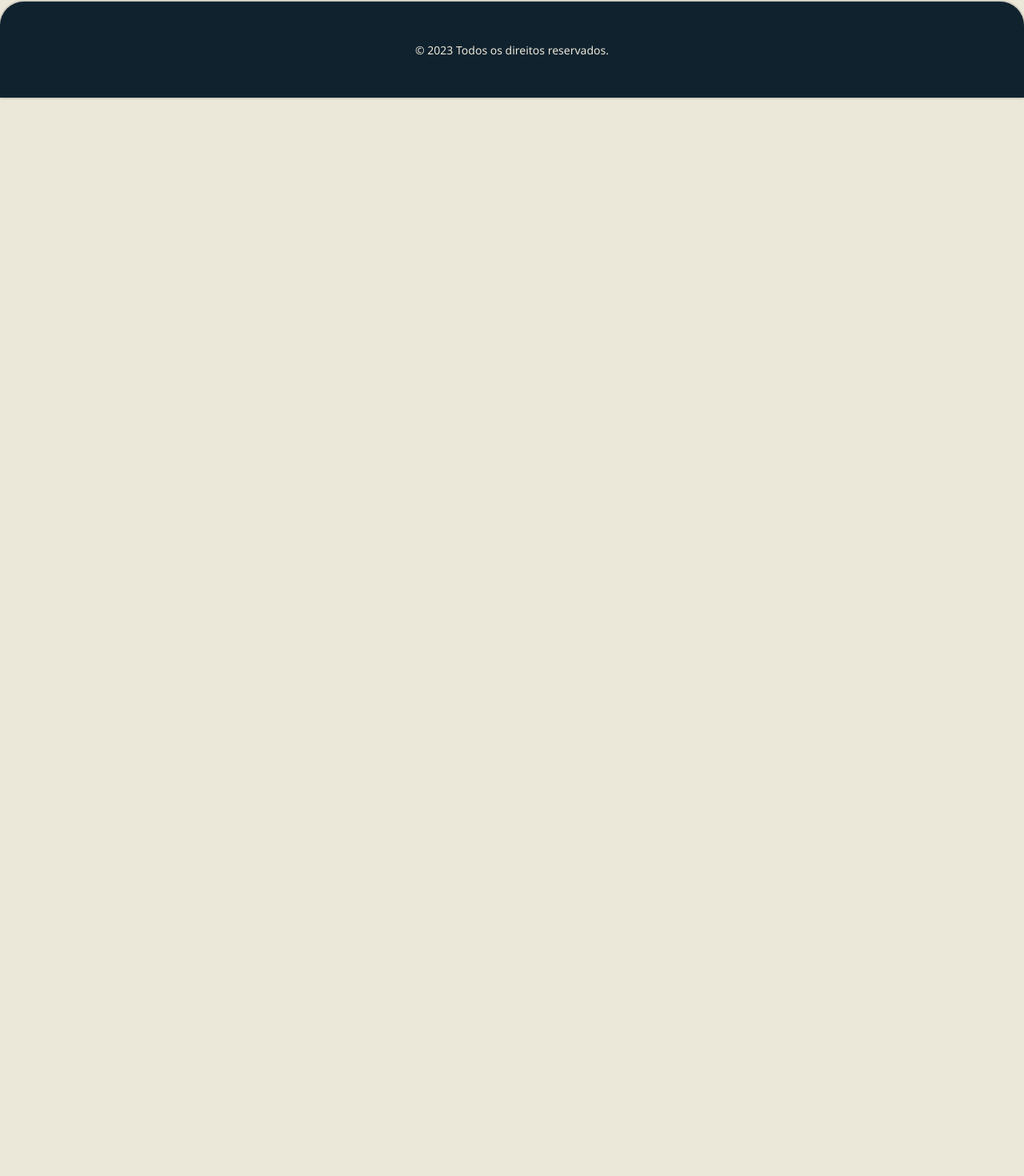
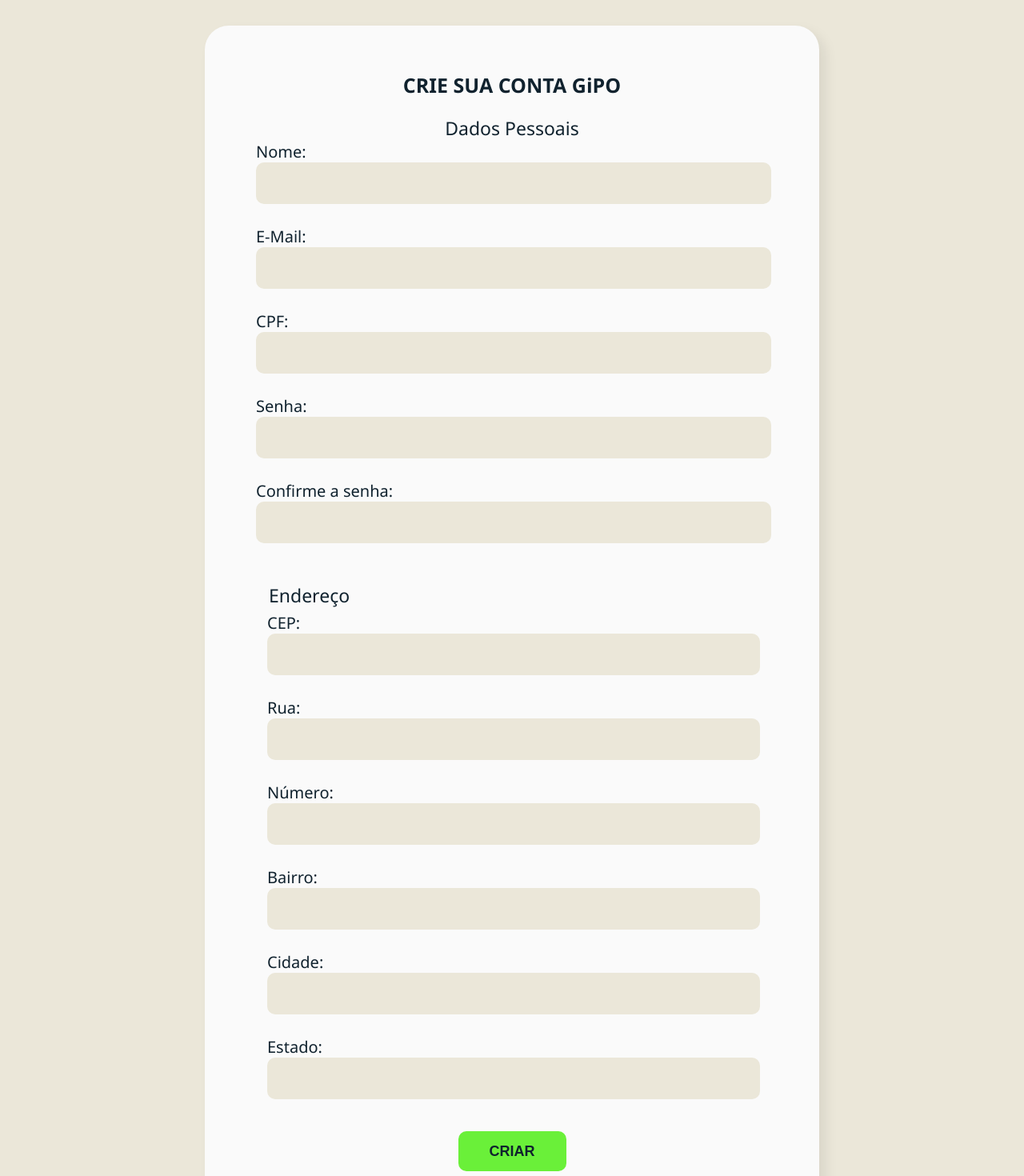
Before and after one commit to LuizHrq/GiPO, a React (Create React App) app: page /criarconta in a window 1280 px wide. Shown: the part 168-1638 px from the top of the page at 80% size. Before the commit the page ends 800 px from the top, so only its background shows below. Built offline with nearby package versions, Linux system fonts and the light colour scheme.

Commit message:
atualizacao projeto

```diff
--- a/package.json
+++ b/package.json
@@ -3,6 +3,7 @@
   "version": "0.1.0",
   "private": true,
   "dependencies": {
+    "@hookform/resolvers": "^3.0.0",
     "@testing-library/jest-dom": "^5.16.5",
     "@testing-library/react": "^13.4.0",
     "@testing-library/user-event": "^13.5.0",
@@ -13,7 +14,8 @@
     "react-hook-form": "^7.43.8",
     "react-router-dom": "^6.9.0",
     "react-scripts": "5.0.1",
-    "web-vitals": "^2.1.4"
+    "web-vitals": "^2.1.4",
+    "yup": "^1.0.2"
   },
   "scripts": {
     "start": "react-scripts start",
--- a/src/App.js
+++ b/src/App.js
@@ -5,7 +5,6 @@
 import Inicial from './Componentes/Inicial/Inicial';
 import Login from './Componentes/Login/Login';
 import Header from './Componentes/Header/Header';
-import Formulario from './Componentes/Formulario/Formulario';
 import Fases from './Componentes/Fases/Fases';
 import Inicialuser from './Componentes/Inicialuser/Inicialuser';
 import Testes from './Componentes/Testes/Testes';
@@ -13,8 +12,10 @@
 import Fase1 from './Componentes/Fase1/Fase1';
 import Footer from './Componentes/Footer/Footer';
 import Quemsomos from './Componentes/Quemsomos/Quemsomos';
+import Time from './Componentes/Time/Time';
+import Criarconta from './Componentes/Criarconta/CriarcontaTela';
+
 import { Helmet } from 'react-helmet';
-import Time from './Componentes/Time/Time';
 
 
 export default function App() {
@@ -39,7 +40,7 @@
 
           {/* COMPONENTES INTEGRADOS */}
           <Route path='/' element={<Inicial/>}/>
-          <Route path='/criarconta' element={<Formulario/>}/>
+          <Route path='/criarconta' element={<Criarconta/>}/>
           <Route path='/login' element={<Login/>}/>
           <Route path='/user' element={<Inicialuser/>}/>
           <Route path='/fase1' element={<Fase1/>}/>
--- a/src/Componentes/CampoTexto/CampoTexto.css
+++ /dev/null
@@ -1,23 +0,0 @@
-
-.campo-texto{
-    margin: 24px 0;
-    color:#013750;
-}
-
-.campo-texto label{
-    display:block;
-    margin-bottom:8px;
-    font-size: 24px;
-    border: none;
-    color:#013750;
-
-}
-
-.campo-texto input{
-    background-color: white;
-    box-shadow: 10ox 10px 30px rgba(0, 0, 0, 0.06);
-    width: 100%;
-    border: none;
-    padding: 24px;
-    box-sizing: border-box;
-}
--- a/src/Componentes/CampoTexto/CampoTexto.js
+++ /dev/null
@@ -1,10 +0,0 @@
-import './CampoTexto.css'
-
-export default function CampoTexto (props){
-    return(
-        <div className="campo-texto">
-            <label>{props.label}</label>
-            <input placeholder={props.placeholder}/>
-        </div>
-    )
-}
--- /dev/null
+++ b/src/Componentes/Criarconta/CriarcontaTela.js
@@ -0,0 +1,15 @@
+import React from 'react';
+import Header2 from "../HeaderCadastro/HeaderCadastro";
+import Footer from '../Footer/Footer';
+import EtiquetasHookForm from './Etiquetas';
+
+export default function Criarconta(){
+
+    return(
+        <>
+            <Header2/>
+            <EtiquetasHookForm/>
+            <Footer/>
+        </>
+    )
+}
--- a/src/Componentes/Formulario/Formulario.css
+++ b/src/Componentes/Criarconta/Etiquetas.css
@@ -1,15 +1,5 @@
-body{
-    width: auto;
-    height: auto;
-    margin:0;
-    padding:0;
-    justify-content: center;
-    align-items: center;
-}
-
-
 h2{
-    color:#013750;
+    color:#10222e;
     font-weight: bold;
     font-size: 25px;
 }
@@ -31,25 +21,54 @@
 }
 
 .formulario label{
-    font-size: 15px;
+    font-size: 20px;
+    color:#10222e;
+    font-weight: 500;
+
 }
 
 .formulario input{
-    background-color: #a8a8a86e;;
-    border-radius: 30px;
-    height: 30px;
+    display: flex;
+    width: 100%;
+    background-color: #EBE7D9;
+    border-radius: 10px;
+    height: 50px;
+    text-decoration: none;
+    border: none;
+    font-size: 18px;
 }
 
 .formulario button{
     background-color: #6af039;
     border: none;
     font-size: 18px;
-    color: #013750;
+    color: #10222e;
     width: 135px;
     height: 50px;
     border-radius: 10px;
     padding: 10px;
     margin-left: auto;
     margin-right: auto;
+    margin-top: 30px;
     font-weight: 600;
 }
+
+legend{
+    display: flex;
+    justify-content: center;
+    font-size: 23px;
+    color:#10222e;
+    font-weight: 500;
+}
+fieldset{
+    display: block;
+    border-style: none;
+    border-color: none;
+    border-image: initial;
+}
+span{
+    display: inline-block;
+    color: red;
+    font-size: 15px;
+    margin-bottom: 15px;
+}
--- /dev/null
+++ b/src/Componentes/Criarconta/Etiquetas.jsx
@@ -0,0 +1,128 @@
+import { useState } from 'react';
+import { useForm } from 'react-hook-form';
+import { yupResolver } from '@hookform/resolvers/yup';
+import * as yup from 'yup';
+import './Etiquetas.css';
+
+const schema = yup.object({
+    nome : yup.string()
+              .required("O nome é obrigatório"),
+    email : yup.string()
+               .email("Digite um email válido!")
+               .required("O e-mail é obrigatório"),
+    cpf : yup.string().min(11,"O CPF deve ter pelo menos 11 dígitos!")
+             .required("O CPF é obrigatório"),
+    cep : yup.string().min(9,"O CEF deve ter pelo menos 9 dígitos!")
+             .required("O CPF é obrigatório"),
+    senha: yup.string().required('A senha é obrigatória')
+             .min(8, 'A senha deve ter pelo menos 8 caracteres'),
+    confirmaSenha: yup.string().oneOf([yup.ref('senha'), null], 'As senhas não coincidem')
+             .required('Confirme sua senha')
+}).required();
+
+export default function EtiquetasHookForm(){
+    const {register, handleSubmit, formState: { errors }, setValue, setFocus} = useForm({ resolver : yupResolver(schema)})
+
+    const [usuario, setUsuario] = useState({'nome':'', 'email':'','cpf':''})
+    const [listaUsuario, setlistaUsuario] = useState([])
+
+    function inserirUsuario(usuario) {
+        setUsuario({
+          email: usuario.email,
+          senha: usuario.senha
+        });
+      }
+
+    function inserirUsuario(cliente){
+        setlistaUsuario([...listaUsuario, {...cliente, senha: cliente.senha}])
+    }
+
+    function buscarCep(e){
+        const cep = e.target.value.replace(/\D/g, '');
+        fetch(`https://viacep.com.br/ws/${cep}/json/`)
+        .then(res => res.json())
+        .then(data =>{
+            setValue('rua', data.logradouro)
+            setValue('bairro',data.bairro)
+            setValue('cidade',data.localidade)
+            setValue('estado',data.uf)
+            setFocus('numero')
+        })
+    }
+    return(
+        <>
+            <div className='formulario'>
+            <form onSubmit={handleSubmit(inserirUsuario)}>
+
+            <h2>CRIE SUA CONTA GiPO</h2>
+
+                <fielset className="dadospessoais">
+                    <legend>Dados Pessoais</legend>
+                    <label>Nome: <br/>
+                        <input type="text" {...register('nome')}/>
+                        <span>{errors.nome?.message}</span>
+                    </label>
+                    <br/>
+                    <label>E-Mail:<br/>
+                        <input type="text" {...register('email')} />
+                        <span>{errors.email?.message}</span>
+                    </label>
+                    <br/>
+                    <label>CPF:<br/>
+                        <input type="text" {...register('cpf')} />
+                        <span>{errors.cpf?.message}</span>
+                    </label>
+                    <br/>
+
+                    <label>Senha:<br/>
+                        <input type="password" {...register("senha")} />
+                        <span>{errors.senha?.message}</span>
+                    </label>
+                    <br/>
+                    <label>Confirme a senha:<br/>
+                        <input type="password" {...register("confirmaSenha")} />
+                        <span>{errors.confirmaSenha?.message}</span>
+                    </label>
+                    <br/>
+
+
+
+
+                    <br/>
+                </fielset>
+
+                <fieldset className='endereco'>
+                    <legend>Endereço</legend>
+                    <label>CEP:<br/>
+                        <input type="text" {...register("cep")} onBlur={buscarCep}/>
+                        <span>{errors.cep?.message}</span>
+                    </label>
+                    <br/>
+                    <label>Rua:<br/>
+                        <input type="text" {...register("rua")}/>
+                    </label>
+                    <br/>
+                    <label>Número:<br/>
+                        <input type="text" {...register("numero")}/>
+                    </label>
+                    <br/>
+                    <label>Bairro:<br/>
+                        <input type="text" {...register("bairro")}/>
+                    </label>
+                    <br/>
+                    <label>Cidade:<br/>
+                        <input type="text" {...register("cidade")}/>
+                    </label>
+                    <br/>
+                    <label>Estado:<br/>
+                        <input type="text" {...register("estado")}/>
+                    </label>
+                </fieldset>
+
+                <button type="submit">CRIAR</button>
+
+            </form>
+            </div>
+        </>
+    )
+}
--- a/src/Componentes/Formulario/Formulario.js
+++ /dev/null
@@ -1,33 +0,0 @@
-import React from 'react';
-import './Formulario.css';
-import CampoTexto from "../CampoTexto/CampoTexto";
-import Header2 from "../HeaderCadastro/HeaderCadastro";
-import Footer from '../Footer/Footer';
-
-export default function Formulario(){
-
-    return(
-        <>
-            <Header2/>
-                {/* <section className="formulario">
-                    <form>
-                        <h2>CRIE SUA CONTA GiPO</h2>
-                        <CampoTexto label="Nome" placeholder="Digite seu nome"/>
-                        <CampoTexto label="Email" placeholder="Digite seu email"/>
-                        <CampoTexto label="Senha" type='password' placeholder="Digite sua senha"/>
-                        <CampoTexto label="Confirmar senha" type='password' placeholder="Confirme sua senha"/>
-                        <CampoTexto label="CEP" type="text" placeholder="Informe seu CEP"/>
-                        <CampoTexto label="Logradouro" type="text" placeholder="Informe seu logradouro"/>
-                        <CampoTexto label="Nº" type="text" placeholder="Informe o número da residência"/>
-                        <CampoTexto label="Bairro" type="text" placeholder="Informe seu bairro"/>
-                        <CampoTexto label="Cidade" type="text" placeholder="Informe sua cidade"/>
-                        <CampoTexto label="UF" type="text" placeholder="Informe seu estado"/>
-                        <input type="checkbox" id="confirm"/>Confirmo que as informações são verdadeiras.
-
-                        <button type="submit">CADASTRAR</button>
-                    </form>
-                </section> */}
-            <Footer/>
-        </>
-    )
-}
--- a/src/Componentes/Login/Login.js
+++ b/src/Componentes/Login/Login.js
@@ -1,10 +1,29 @@
-import React from 'react';
+import React, { useState } from 'react';
+import { useHistory } from "react-router-dom";
 import './Login.css';
 import HeaderLogin from '../HeaderLogin/HeaderLogin';
-import CampoTexto from '../CampoTexto/CampoTexto';
 import Footer from '../Footer/Footer';
 
+
 export default function Login (){
+
+    const [email, setEmail] = useState("");
+    const [login, setLogin] = useState("");
+    const history = useHistory();
+
+    function handleLogin() {
+      const usuario = listaUsuario.find((u) => u.email === email && u.login === login);
+      if (usuario) {
+        // Redireciona para página InicialUser
+        history.push("/inicialuser");
+      } else {
+        // Exibe mensagem de alerta e limpa campos
+        alert("Dados inválidos");
+        setEmail("");
+        setLogin("");
+      }
+    }
+
 
     return(
         <>
@@ -12,11 +31,12 @@
             <div className="formulario">
                 <form>
                     <h2>LOGIN</h2>
-                    <CampoTexto label="Email" placeholder="Digite seu email"/>
-                    <CampoTexto label="Senha" type='password' placeholder="Digite sua senha"/>
+                    <input type="email" value={email} onChange={(event) => setEmail(event.target.value)} />
+                    <input type="password" value={senha} onChange={(event) => setSenha(event.target.value)} />
+
 
                     <input type="checkbox" id="confirm"/>Lembrar meu acesso
-                    <button type="submit">CADASTRAR</button>
+                    <button type="submit" onClick={handleLogin}>ENTRAR</button>
 
                 </form>
             </div>
```
Also changed, not shown: 1 other file (tests, documents, lock files or other folders).
